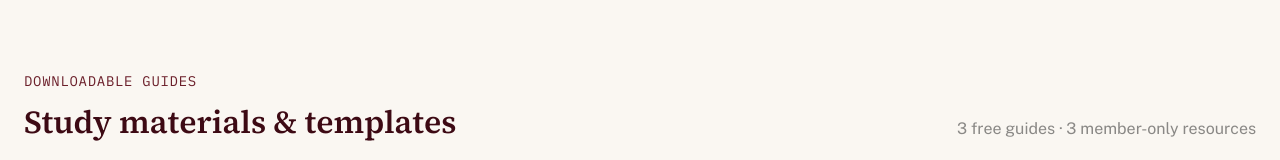
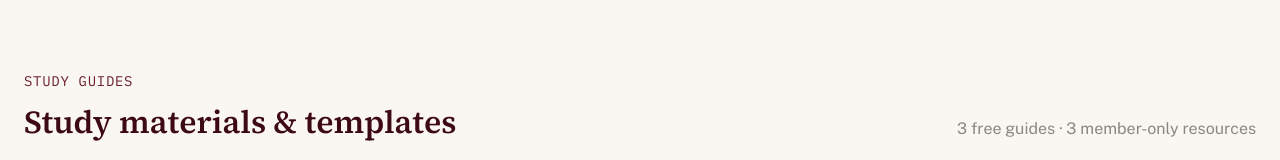
Before and after one commit to eyas711-cloud/MRCPI-OBGYNUNLOCKED, a Next.js app: page /resources in a window 1280 px wide. Shown: the part 412-572 px from the top of the page. Built offline with nearby package versions, Linux system fonts and the light colour scheme; no server answers; the database is empty.

Commit message:
Replace Downloadable Guides label with Study Guides

```diff
--- a/src/app/resources/page.tsx
+++ b/src/app/resources/page.tsx
@@ -47,7 +47,7 @@ export default function ResourcesPage() {
         <div className="max-w-7xl mx-auto">
           <div className="flex flex-wrap items-end justify-between gap-4 mb-10">
             <div>
-              <p className="font-mono-data text-xs uppercase tracking-widest mb-2" style={{ color: "var(--teal)" }}>Downloadable Guides</p>
+              <p className="font-mono-data text-xs uppercase tracking-widest mb-2" style={{ color: "var(--teal)" }}>Study Guides</p>
               <h2 className="font-serif font-semibold" style={{ fontSize: "clamp(1.5rem,2.5vw,2rem)", color: "var(--navy)" }}>Study materials & templates</h2>
             </div>
             <p className="text-sm" style={{ color: "rgba(26,26,26,0.5)" }}>3 free guides · 3 member-only resources</p>
```
